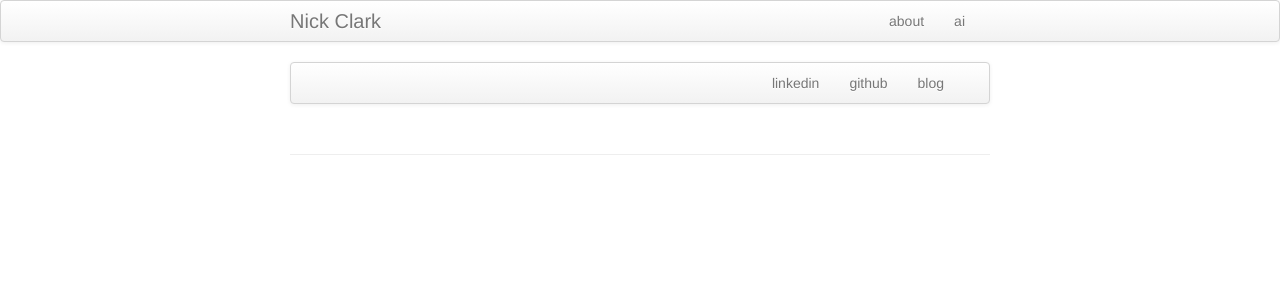
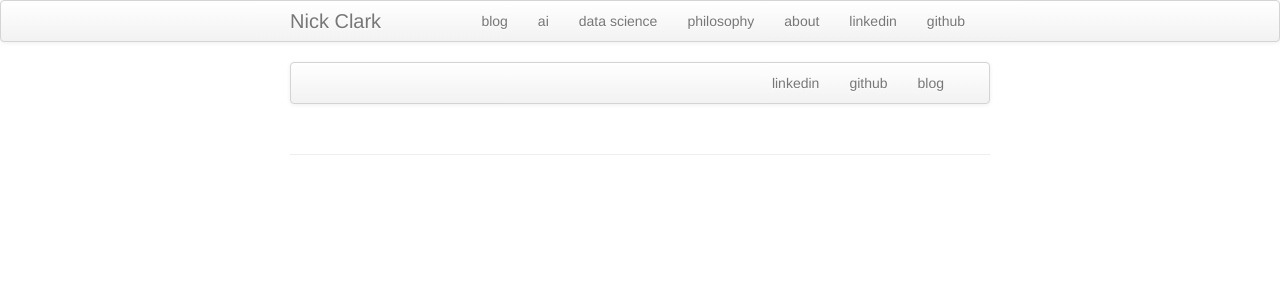
Before and after one commit to batterylake/batterylake.github.io, a Jekyll site: the page built from index.md, in a window 1280 px wide. Shown: the top 300 px of the page. Built offline with Jekyll 4.4.1, drawn with Linux system fonts in a browser that asks for light colours.

Commit message:
Update default.html

```diff
--- a/_includes/themes/twitter/default.html
+++ b/_includes/themes/twitter/default.html
@@ -34,8 +34,13 @@
         <div class="container-narrow">
           <a class="brand" href="{{ HOME_PATH }}">{{ site.title }}</a>
           <ul class="nav">
-              <li><a href="{{ BASE_PATH }}/about.html">about</a></li>
+            <li><a href="{{ BASE_PATH }}/about.html">blog</a></li>
             <li><a href="{{ BASE_PATH }}/about.html">ai</a></li>
+            <li><a href="{{ BASE_PATH }}/about.html">data science</a></li>
+            <li><a href="{{ BASE_PATH }}/about.html">philosophy</a></li>
+             <li><a href="{{ BASE_PATH }}/about.html">about</a></li>
+            <li><a href="{{ BASE_PATH }}/about.html">linkedin</a></li>
+             <li><a href="{{ BASE_PATH }}/about.html">github</a></li>
           </ul>
         </div>
       </div>
```
